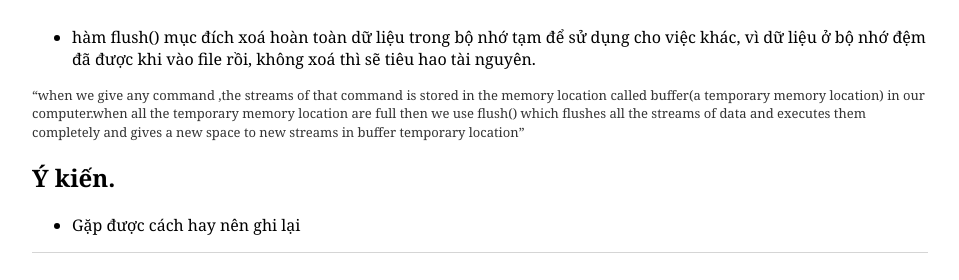
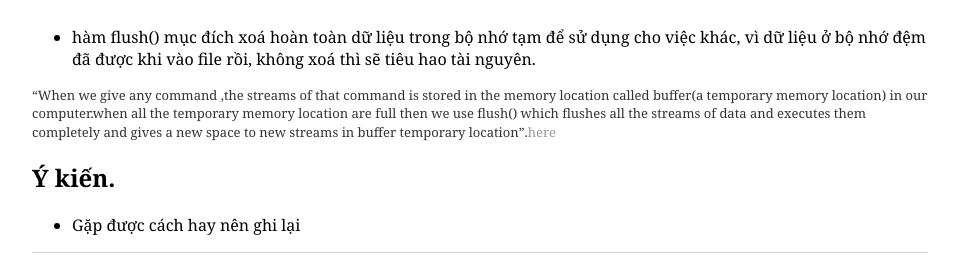
Before and after one commit to congdv/congdv.github.io, a Jekyll site: the page built from _posts/2017-04-01-[TIL] Java.md, in a window 1280 px wide and 900 px high, scrolled down 2204 px. Shown: the part 587-867 px from the top of the window, without its empty margins (160-1119 px from the left). Built offline with Jekyll 4.4.1, drawn with Linux system fonts in a browser that asks for light colours; Markdown is read by kramdown in place of the engine named in the settings.

Commit message:
Update 2017-04-01-[TIL] Java.md

```diff
--- a/_posts/2017-04-01-[TIL] Java.md
+++ b/_posts/2017-04-01-[TIL] Java.md
@@ -148,7 +148,7 @@
 
 - hàm flush() mục đích xoá hoàn toàn dữ liệu trong bộ nhớ tạm để sử dụng cho việc khác, vì dữ liệu ở bộ nhớ đệm đã được khi vào file rồi, không xoá thì sẽ tiêu hao tài nguyên.
 
-"when we give any command ,the streams of that command is stored in the memory location called buffer(a temporary memory location) in our computer.when all the temporary memory location are full then we use flush() which flushes all the streams of  data and executes them completely and gives a new space to new streams in buffer temporary location"
+"When we give any command ,the streams of that command is stored in the memory location called buffer(a temporary memory location) in our computer.when all the temporary memory location are full then we use flush() which flushes all the streams of  data and executes them completely and gives a new space to new streams in buffer temporary location".[here](http://stackoverflow.com/questions/2340106/what-is-the-purpose-of-flush-in-java-streams)
 
 ## Ý kiến.
 - Gặp được cách hay nên ghi lại
```
